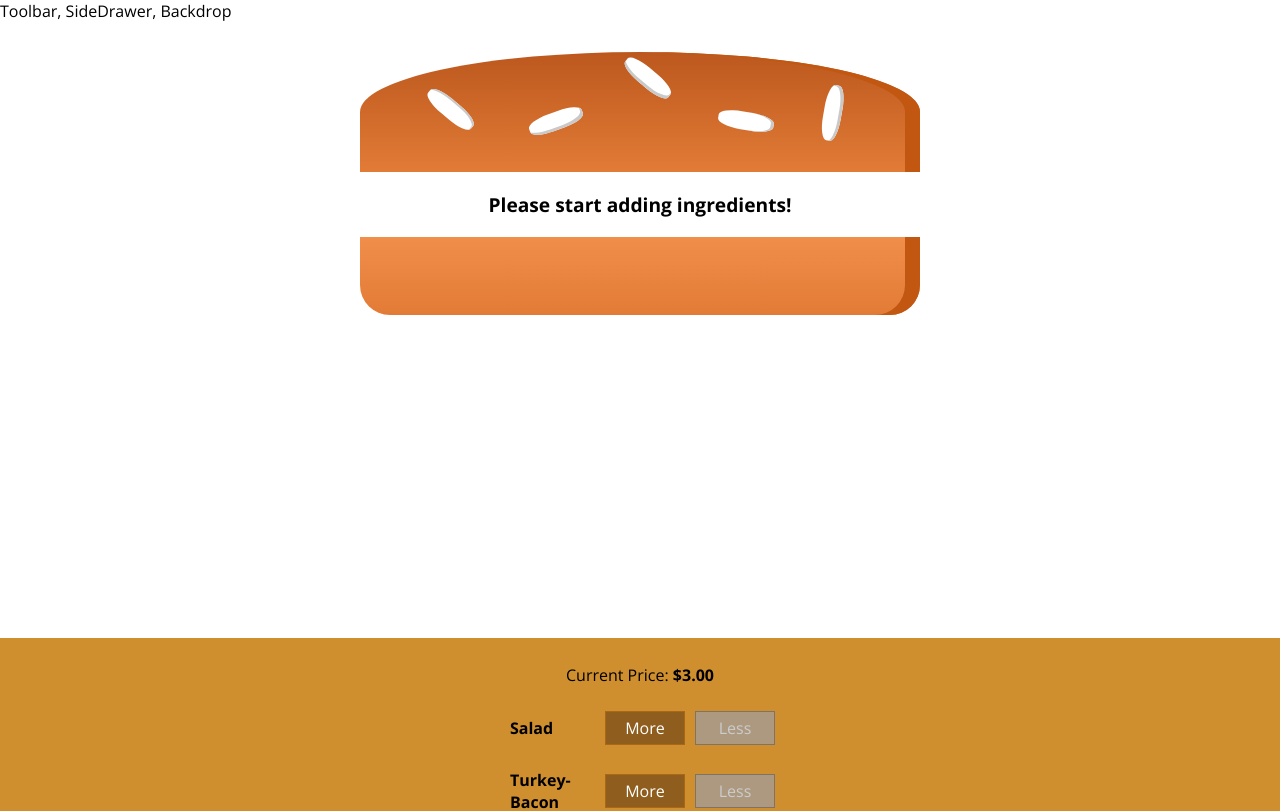
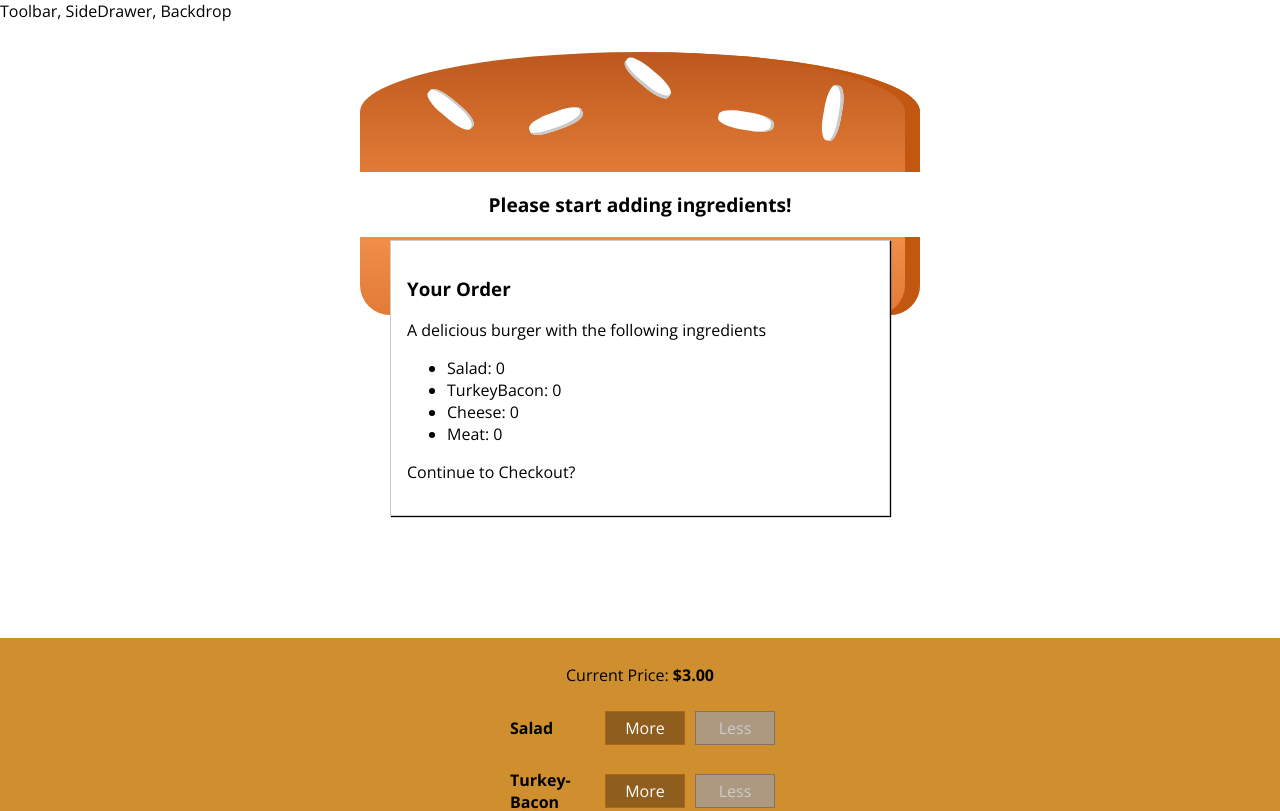
Before and after one commit to majidm55/Burger-Builder, a React app: page / in a window 1280 px wide. Shown: the top 811 px of the page. Built offline with nearby package versions, Linux system fonts and the light colour scheme.

Commit message:
adding a checkout modal with ingredients  and rendering tot he UI

```diff
--- /dev/null
+++ b/src/components/Burger/OrderSummary/OrderSummary.js
@@ -0,0 +1,25 @@
+import React from 'react';
+import Aux from '../../../hoc/Aux';
+
+const orderSummary = (props) => {
+  const summary = Object.keys(props.ingredients)
+  .map((igKey, i) => {
+  return (
+    <li key={igKey + i}>
+    <span style={{textTransform: "capitalize"}}>{igKey}</span>: {props.ingredients[igKey]}
+    </li>)
+  });
+  return (
+    <Aux>
+      <h3>Your Order</h3>
+      <p>A delicious burger with the following ingredients</p>
+      <ul>
+        {summary}
+      </ul>
+      <p>Continue to Checkout?</p>
+
+    </Aux>
+  )
+}
+
+export default orderSummary;
--- /dev/null
+++ b/src/components/UI/Modal/Modal.css
@@ -0,0 +1,20 @@
+.Modal {
+  position: fixed;
+  z-index: 500;
+  background-color: white;
+  width: 70%;
+  border: 1px solid #ccc;
+  box-shadow: 1px 1px 1px black;
+  padding: 16px;
+  left: 15%;
+  top: 30%;
+  box-sizing: border-box;
+  transition: all 0.3s ease-out;
+}
+
+@media (min-width: 600px) {
+  .Modal {
+    width: 500px;
+    left: calc(50% - 250px);
+  }
+}
--- /dev/null
+++ b/src/components/UI/Modal/Modal.js
@@ -0,0 +1,10 @@
+import React from 'react' ;
+import classes from './Modal.css';
+
+const modal = (props) => (
+  <div className={classes.Modal}>
+    {props.children}
+  </div>
+);
+
+export default modal;
--- a/src/containers/BurgerBuilder/BurgerBuilder.js
+++ b/src/containers/BurgerBuilder/BurgerBuilder.js
@@ -2,6 +2,8 @@
 import Aux from '../../hoc/Aux';
 import Burger from '../../components/Burger/Burger';
 import BuildContorls from '../../components/Burger/BuildControls/BuildControls';
+import Modal from '../../components/UI/Modal/Modal';
+import OrderSummary from '../../components/Burger/OrderSummary/OrderSummary';
 
 
 const INGREDIENT_PRICES = {
@@ -81,6 +83,9 @@
 
     return (
       <Aux>
+        <Modal>
+          <OrderSummary  ingredients={this.state.ingredients}/>
+        </Modal>
         <Burger ingredients={this.state.ingredients}/>
         <BuildContorls
         ingredientAdd={this.addIngredient}
```
Also changed, not shown: src/components/UI/Backdrop/Backdrop.js (added).
